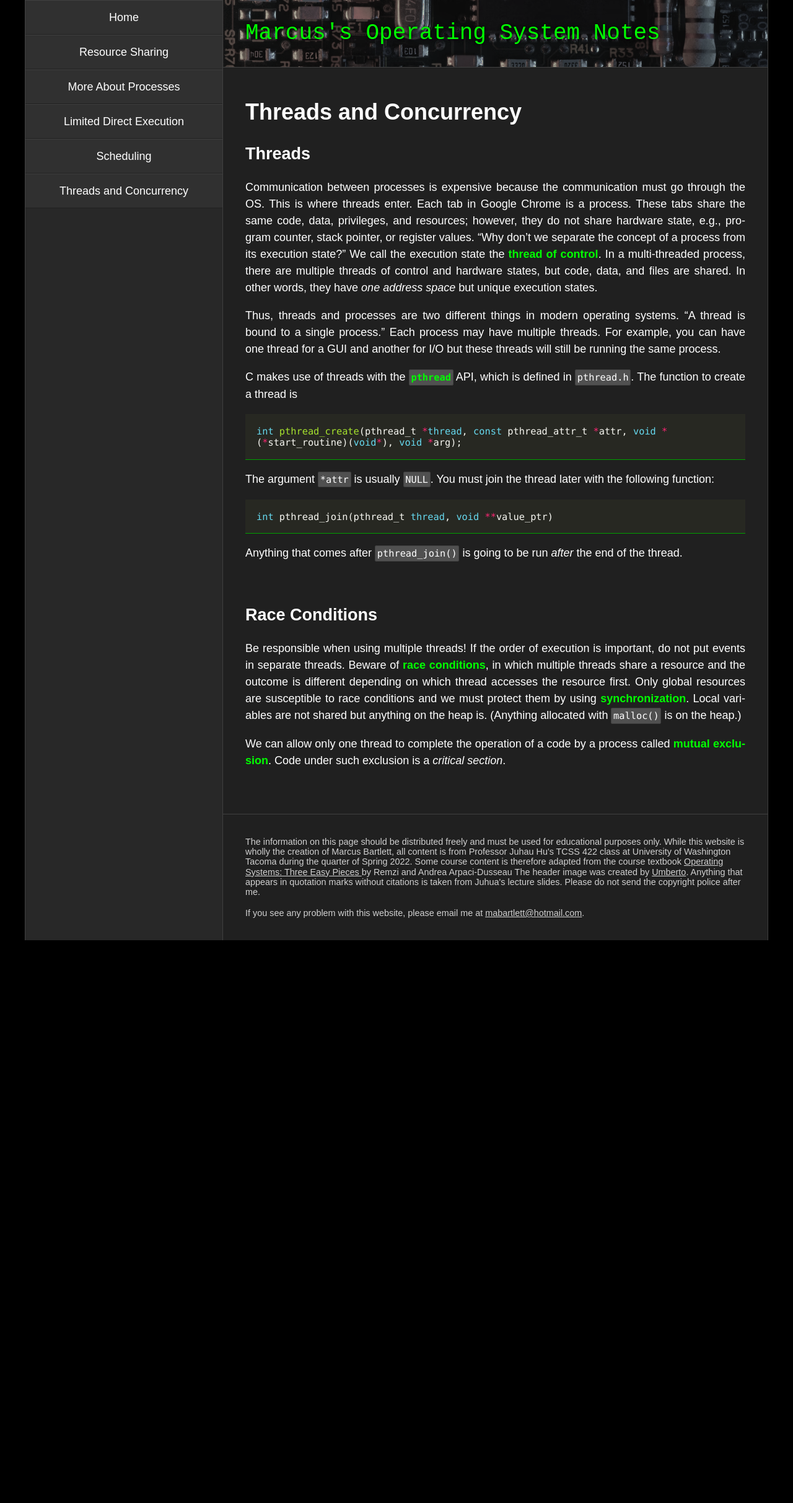
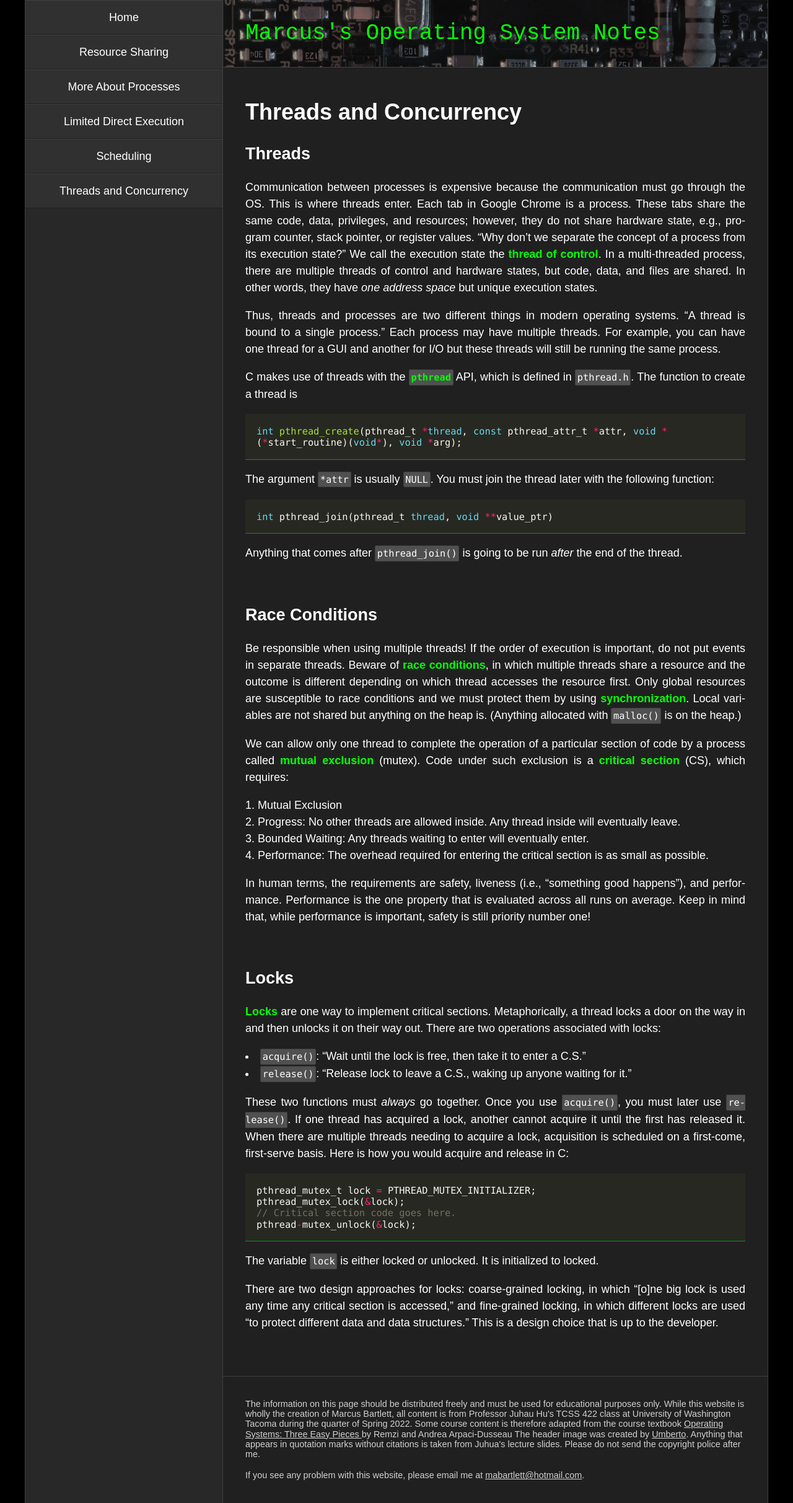
Before and after one commit to mabartlett/TCSS422Notes, a Jekyll site: the page built from _topics/05_threads.md, in a window 1280 px wide. Shown: the whole page at 62% size. Built offline with Jekyll 4.4.1, drawn with Linux system fonts in a browser that asks for light colours; before the commit the page ends 1517 px from its top, so only the background shows below that.

Commit message:
Add subsection about locks

```diff
--- a/_sass/main.scss
+++ b/_sass/main.scss
@@ -51,6 +51,7 @@ p + ul,
 p + ol,
 p + dl,
 p + pre,
+ol + p,
 ul + p,
 pre + p {
     margin-top: 1rem;
--- a/_topics/05_threads.md
+++ b/_topics/05_threads.md
@@ -29,4 +29,31 @@ Anything that comes after `pthread_join()` is going to be run *after* the end of
 
 Be responsible when using multiple threads! If the order of execution is important, do not put events in separate threads. Beware of **race conditions**, in which multiple threads share a resource and the outcome is different depending on which thread accesses the resource first. Only global resources are susceptible to race conditions and we must protect them by using **synchronization**. Local variables are not shared but anything on the heap is. (Anything allocated with `malloc()` is on the heap.)
 
-We can allow only one thread to complete the operation of a code by a process called **mutual exclusion**. Code under such exclusion is a *critical section*.
+We can allow only one thread to complete the operation of a particular section of code by a process called **mutual exclusion** (mutex). Code under such exclusion is a **critical section** (CS), which requires:
+
+1. Mutual Exclusion
+2. Progress: No other threads are allowed inside. Any thread inside will eventually leave.
+3. Bounded Waiting: Any threads waiting to enter will eventually enter.
+4. Performance: The overhead required for entering the critical section is as small as possible.
+
+In human terms, the requirements are safety, liveness (i.e., "something good happens"), and performance. Performance is the one property that is evaluated across all runs on average. Keep in mind that, while performance is important, safety is still priority number one!
+
+## Locks
+
+**Locks** are one way to implement critical sections. Metaphorically, a thread locks a door on the way in and then unlocks it on their way out. There are two operations associated with locks:
+
+- `acquire()`: "Wait until the lock is free, then take it to enter a C.S."
+- `release()`: "Release lock to leave a C.S., waking up anyone waiting for it."
+
+These two functions must *always* go together. Once you use `acquire()`, you must later use `release()`. If one thread has acquired a lock, another cannot acquire it until the first has released it. When there are multiple threads needing to acquire a lock, acquisition is scheduled on a first-come, first-serve basis. Here is how you would acquire and release in C:
+
+{% highlight c %}
+pthread_mutex_t lock = PTHREAD_MUTEX_INITIALIZER;
+pthread_mutex_lock(&lock);
+// Critical section code goes here.
+pthread-mutex_unlock(&lock);
+{% endhighlight %}
+
+The variable `lock` is either locked or unlocked. It is initialized to locked.
+
+There are two design approaches for locks: coarse-grained locking, in which "[o]ne big lock is used any time any critical section is accessed," and fine-grained locking, in which different locks are used "to protect different data and data structures." This is a design choice that is up to the developer.
```
Also changed, not shown: 3 other files.
